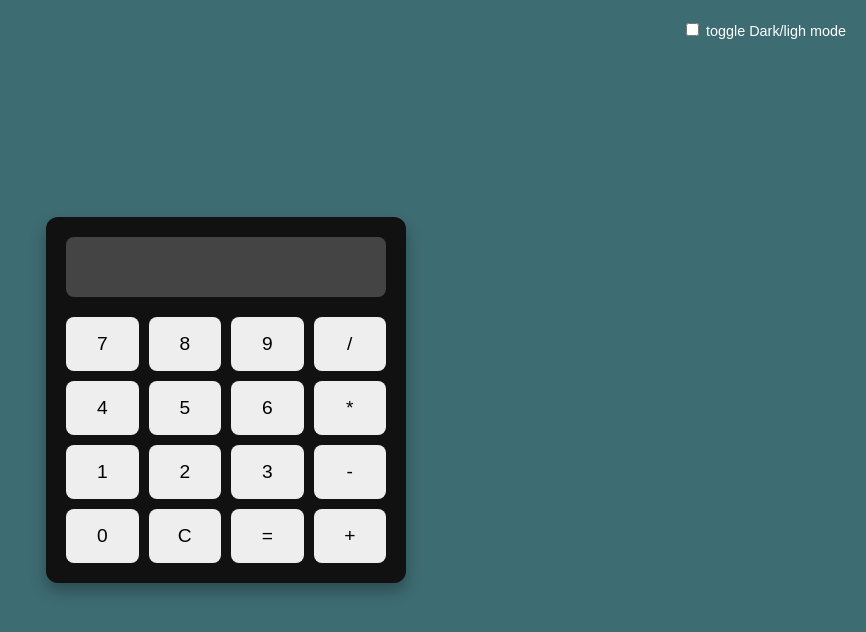
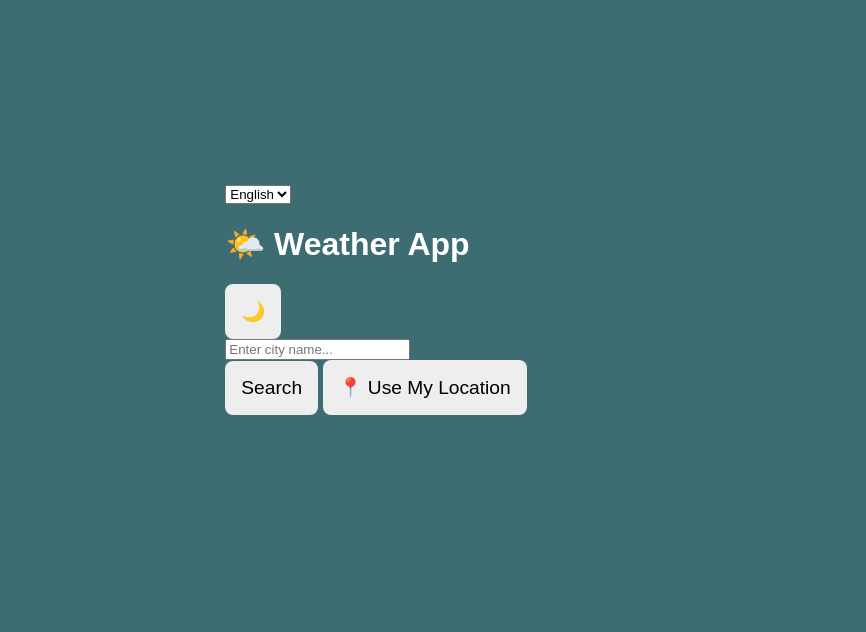
Before and after one commit to tap0319/weather-app, a plain HTML site: page index.html in a window 1280 px wide. Shown: the whole page, without its empty margins (414-1280 px from the left). Drawn offline with nearby package versions, Linux system fonts and the light colour scheme.

Commit message:
index.html

```diff
--- a/index.html
+++ b/index.html
@@ -2,40 +2,48 @@
 <html lang="en">
 <head>
   <meta charset="UTF-8" />
-  <title>Calculator</title>
+  <meta name="viewport" content="width=device-width, initial-scale=1.0"/>
+  <title>Weather App</title>
   <link rel="stylesheet" href="style.css" />
 </head>
-<body>
+<body class="dark-mode">
+  <canvas id="starCanvas"></canvas>
 
+  <div class="container">
+    <header>
 
-    <!--dark/light theme-->
+  <div class="language-container">
+          <label for="languageSelector">
+           <select id="languageSelector" onchange="changeLanguage()">
+           <option value="en">English</option>
+           <option value="tl">Filipino</option>
+        </select>
+      </div>
 
-    <div class="theme-toggle">
-      <label>
-      <input type="checkbox" id="theme-switch" />
-      toggle Dark/ligh mode
-    </label>
+      <h1>🌤️ Weather App</h1>
+      <button id="toggleMode" onclick="toggleMode()">🌙</button>
+    </header>
+
+    <section class="search">
+      <input type="text" id="cityInput" placeholder="Enter city name..." />
+      <section id="historyBox" class="history-box"></section>
+      <button onclick="getWeather()">Search</button>
+      <button onclick="getCurrentLocation()">📍 Use My Location</button>
+    </section>
+
+    <section id="weatherResult" class="weather-box"></section>
+
+    <div id="weatherAnimationContainer">
+      <lottie-player id="weatherAnimation" background="transparent" speed="1" style="width: 200px; height: 200px;" loop autoplay></lottie-player>
     </div>
 
-  <div class="calculator">
-    <input type="text" id="display" disabled />
-    <div class="buttons">
-      <button>7</button><button>8</button><button>9</button><button>/</button>
-      <button>4</button><button>5</button><button>6</button><button>*</button>
-      <button>1</button><button>2</button><button>3</button><button>-</button>
-      <button>0</button><button>C</button><button>=</button><button>+</button>
-    </div>
-  </div>
-
-  <!-- Sound Effects -->
-  <audio id="click-sound" src="sounds/button_click.wav"></audio>
-  <audio id="equal-sound" src="sounds/equal_click.wav"></audio>
-  <audio id="error-sound" src="sounds/error_click.wav"></audio>
+    <section id="forecastBox" class="forecast-box"></section>
 
 
 
-  <!-- Script link -->
+  </div>
+
+  <script src="https://unpkg.com/@lottiefiles/lottie-player@latest/dist/lottie-player.js"></script>
   <script src="script.js"></script>
-
 </body>
 </html>
```
